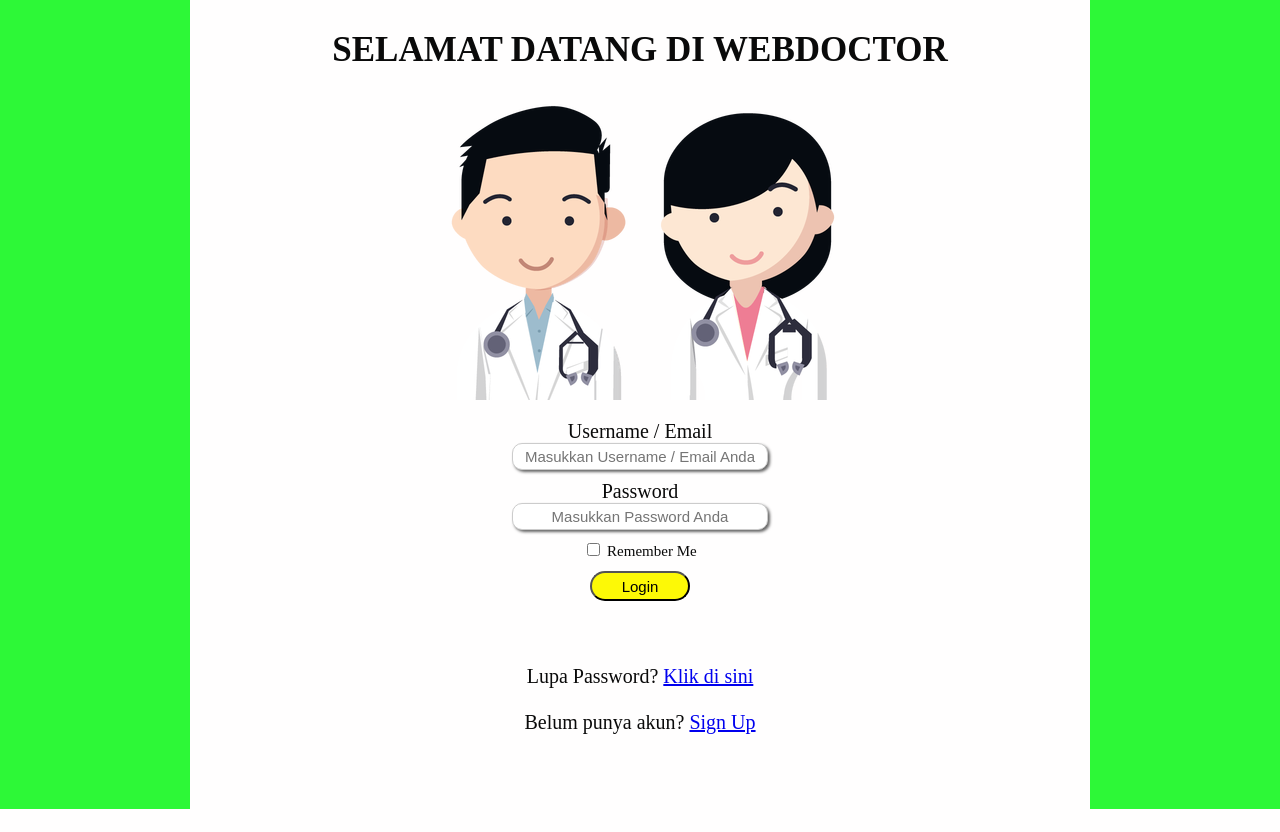
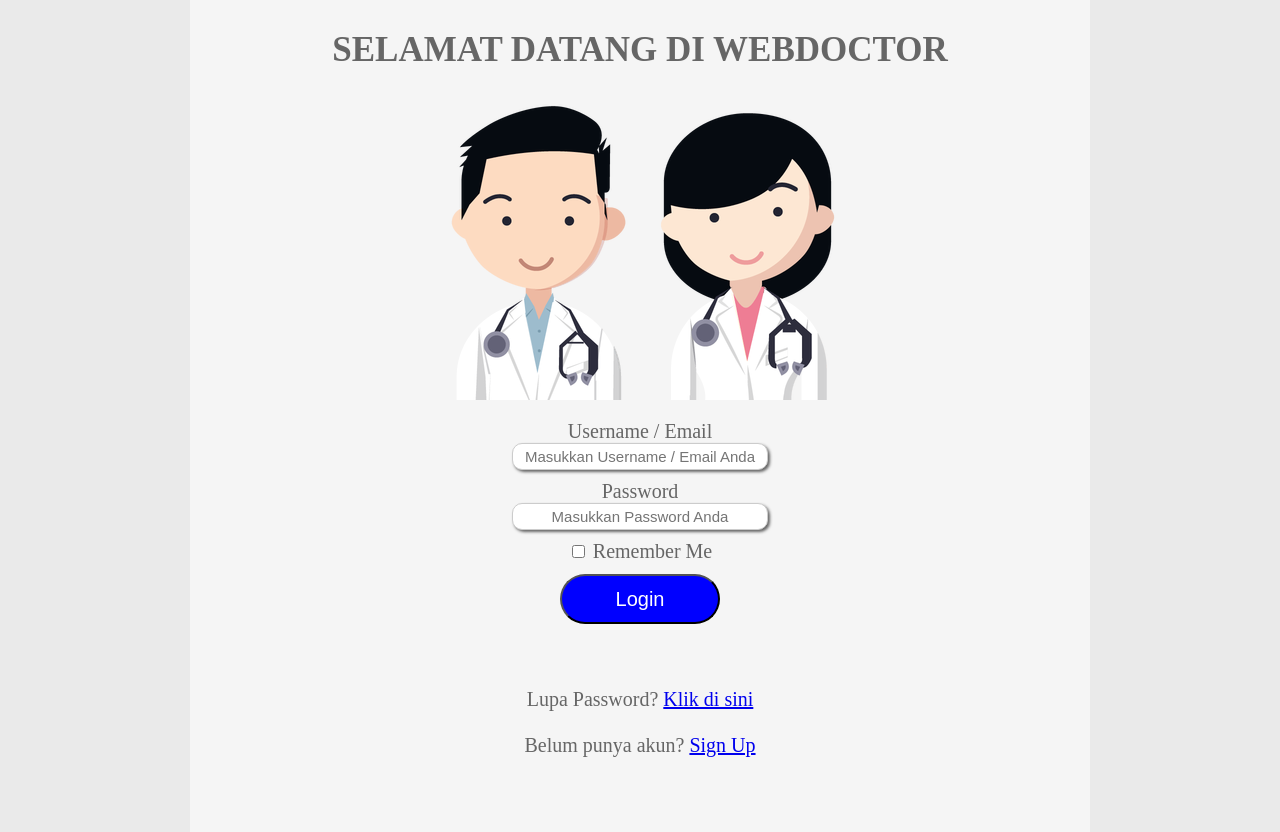
Before and after one commit to amirhamzah310/WebDoctor, a PHP site: template Proyek Akhir/View/login.php in a window 1280 px wide. Before the commit the page ends 809 px from the top, so only its background shows below. Run offline with PHP 8.4, Linux system fonts and the light colour scheme; the template is opened without the code that fills it, so the values that code supplies are empty.

Commit message:
reset css

```diff
--- a/Proyek Akhir/View/Style/style.css
+++ b/Proyek Akhir/View/Style/style.css
@@ -132,7 +132,7 @@ table {
 
 .container {
     width: 800px;
-    background-color: rgb(255, 254, 254);
+    background-color: whitesmoke;
     margin: auto;
     padding:50px;
 }
@@ -157,8 +157,8 @@ table {
 }
 
 body {
-    background-color: #2df837;
-    color: rgb(10, 10, 10);
+    background-color: #eaeaea;
+    color: #666;
 }
 
 h1 {
@@ -207,7 +207,7 @@ input#repass {
 }
 
 #remember {
-    font-size: 15px;
+    font-size: 20px;
 }
 
 #btnLog {
@@ -218,12 +218,12 @@ input#repass {
 #log {
     margin: auto;
     display: block;
-    width: 100px;
-    height: 30px;
-    color: rgb(0, 0, 0);
-    font-size: 15px;
+    width: 160px;
+    height: 50px;
+    color: white;
+    font-size: 20px;
     border-radius: 25px;
-    background-color: rgb(253, 249, 6);
+    background-color:blue;
 }
 
 p {
```
